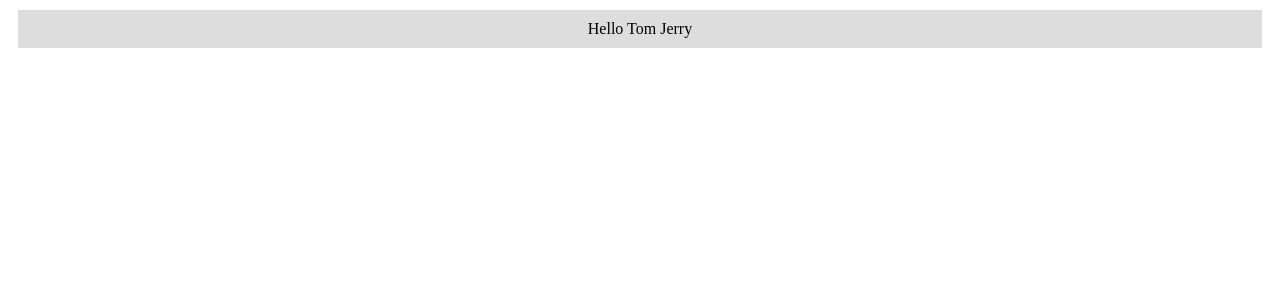
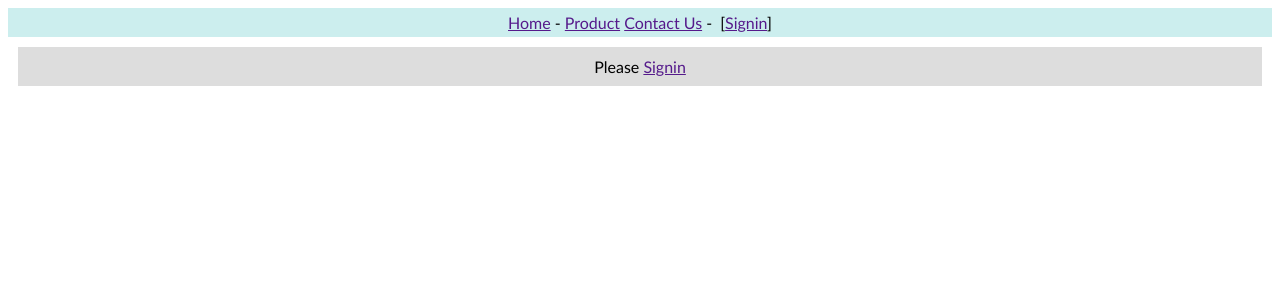
Before and after one commit to midst2/github-desktop-project, a React (Create React App) app: page / in a window 1280 px wide. Shown: the top 300 px of the page. Built offline with nearby package versions, Linux system fonts and the light colour scheme.

Commit message:
context with state (class comp, func comp)

```diff
--- a/src/App.js
+++ b/src/App.js
@@ -1,11 +1,19 @@
 import React from "react";
 import  {userContext} from "./context/context";
-import Content from "./context/context-content";
+import Header2 from "./context/context-header2";
+import Content2 from "./context/context-content2";
+import "./style.css"
 
 function App() {
+  let [user, setUser] = React.useState()
+
+  let a = ""
+  let b = ""
+  console.log(a || b)
   return <>
-    <userContext.Provider value = {"Tom Jerry"}>
-    <Content/>
+    <userContext.Provider value ={[user, setUser]}>
+    <Header2/>
+    <Content2/>
     </userContext.Provider>
 
 
--- /dev/null
+++ b/src/context/context-content2.js
@@ -0,0 +1,27 @@
+import React from 'react'
+import { userContext } from './context'
+
+export default function Content2() {
+    let [user, setUser] = React.useContext(userContext)
+
+    const contentStyle = {
+        backgroundColor: '#ddd',
+        textAlign: 'center',
+        margin: 10,
+        padding: 10
+    }
+
+    const onClickSignin = (event) => {
+        event.preventDefault()
+        setUser('Tom Jerry')
+    }
+    return (
+        <div style={contentStyle}>
+        {
+            (user)
+            ?<span>Hello {user}</span>
+            :<span>Please <a href='' onClick={onClickSignin}>Signin</a></span>
+        }
+        </div>
+    )
+}
--- /dev/null
+++ b/src/context/context-header2.js
@@ -0,0 +1,42 @@
+import React from "react";
+import { userContext } from "./context";
+
+export default class Header2 extends React.Component {
+    static contextType = userContext
+
+    render() {
+        let [user, setUser] = this.context
+
+        const headerStyle = {
+            backgroundColor: '#cee',
+            textAlign: 'center',
+            padding: 5
+        }
+
+        const onClickSignout = (event) => {
+            event.preventDefault()
+            setUser('')
+        }
+
+        const onClickSignin = (event) => {
+            event.preventDefault()
+            setUser('Tom Jerry')
+        }
+
+        return (
+            <div style={headerStyle}>
+                <a href="">Home</a>&nbsp;-&nbsp;
+                <a href="">Product</a>&nbsp;
+                <a href="">Contact Us</a>&nbsp;-&nbsp;&nbsp;
+                {
+                    (user)
+                    ?<span>[{user}&nbsp;&nbsp;<a href=""
+                    onClick={onClickSignout}>Signout</a>]</span>
+                    : <span>[{user}<a href=""
+                    onClick={onClickSignin}>Signin</a>]</span>
+
+                }
+            </div>
+        )
+    }
+}
--- a/src/style.css
+++ b/src/style.css
@@ -1,14 +1,3 @@
 *{
-    padding: 0;
-    margin: 0;
+    font-family: 'Gill Sans', 'Gill Sans MT', Calibri, 'Trebuchet MS', sans-serif;
 }
-h2{
-    font-size: 20px;
-    color: blue;
-}
-
-.title {
-    font-size: 16px;
-    color: green;
-    text-decoration: underline;
-}
```
